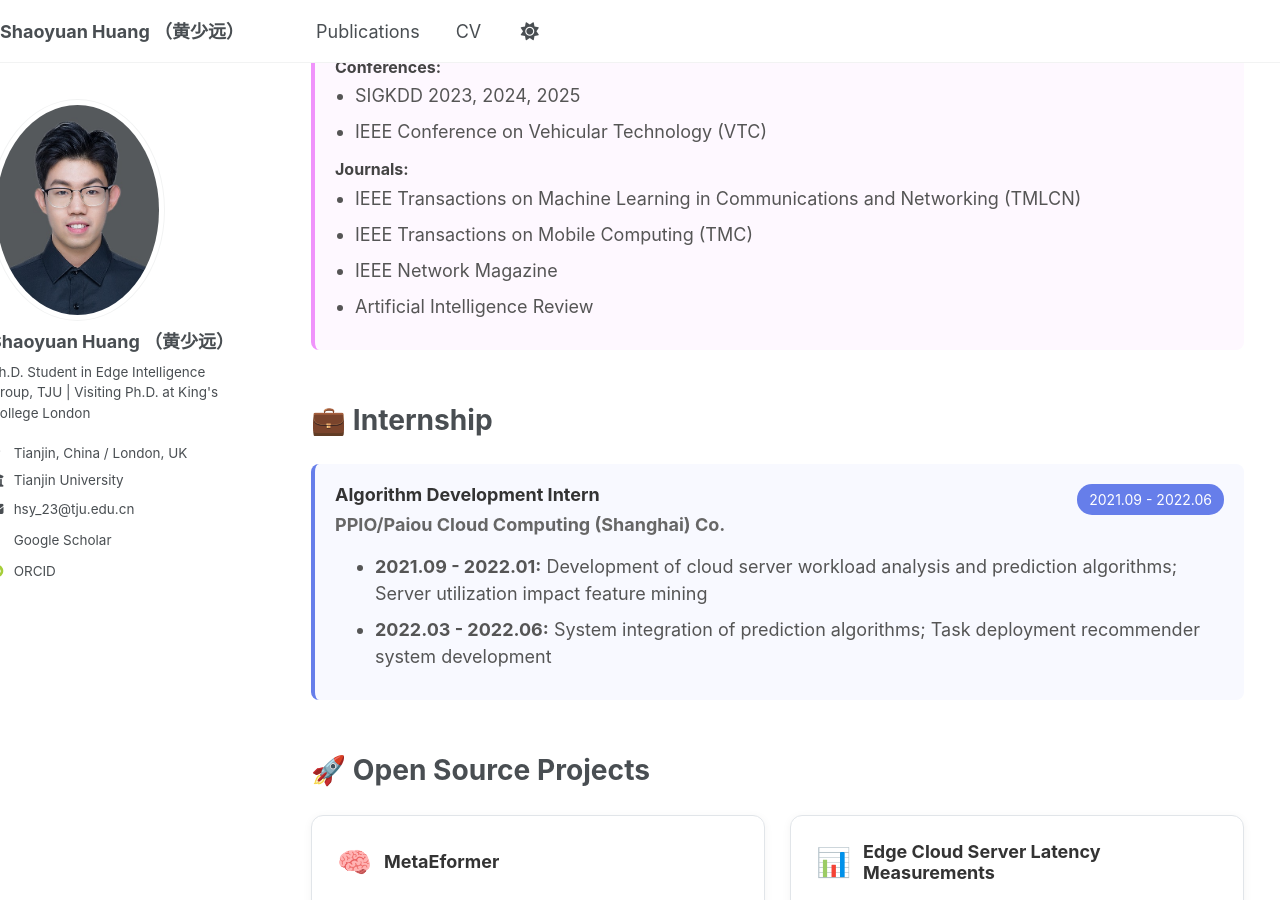
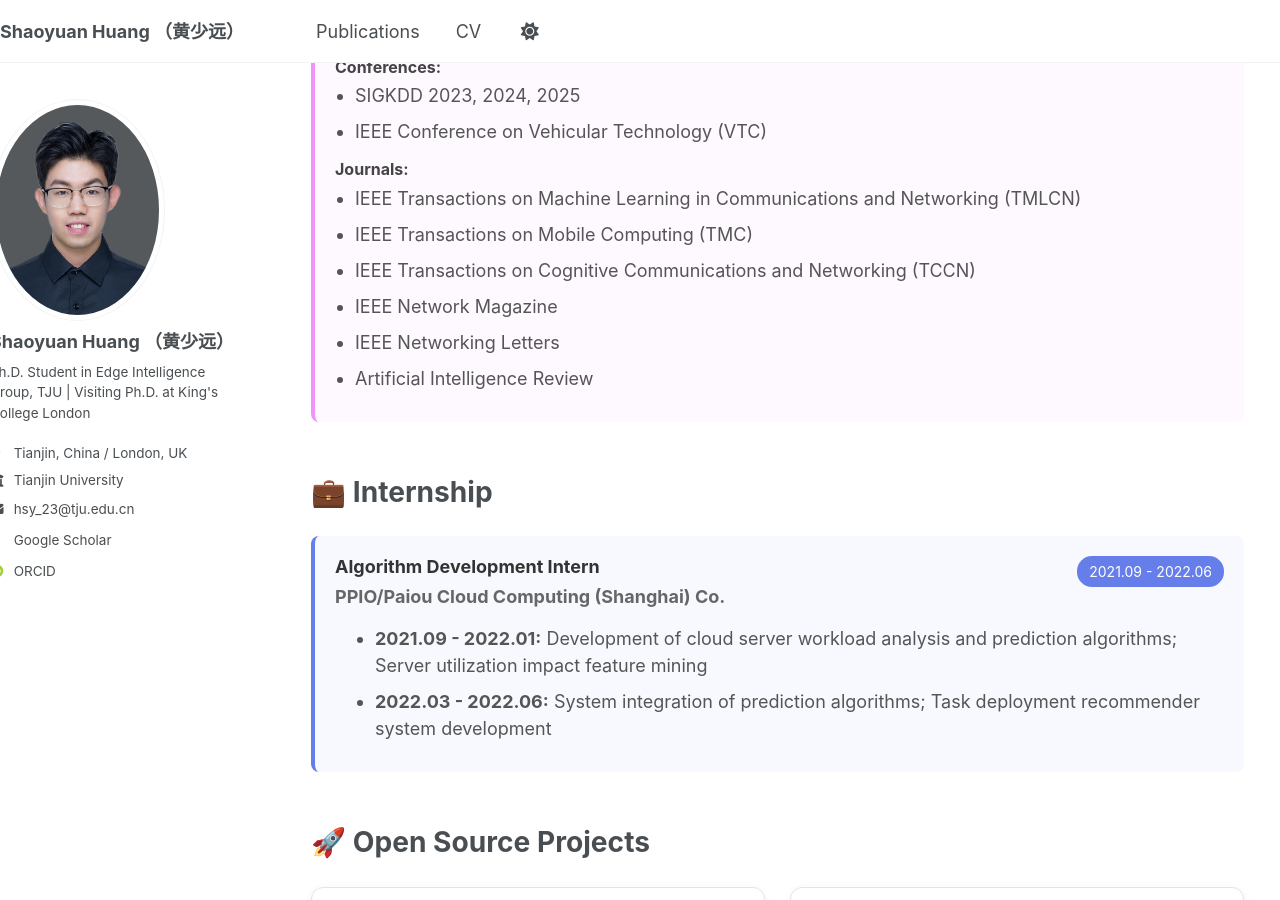
Before and after one commit to hsy23/ShaoyuanHuang, a Jekyll site: the page built from _pages/about.md, in a window 1280 px wide and 900 px high, scrolled down 2053 px. Built offline with Jekyll 4.4.1, drawn with Linux system fonts in a browser that asks for light colours; some web fonts are replaced.

Commit message:
增加审稿人

```diff
--- a/_pages/about.md
+++ b/_pages/about.md
@@ -186,7 +186,9 @@ I'm passionate about exploring the intersection of ML and systems, with a focus
         <ul style="margin: 5px 0; list-style-type: disc; padding-left: 20px;">
           <li>IEEE Transactions on Machine Learning in Communications and Networking (TMLCN)</li>
           <li>IEEE Transactions on Mobile Computing (TMC)</li>
+          <li>IEEE Transactions on Cognitive Communications and Networking (TCCN)</li>
           <li>IEEE Network Magazine</li>
+          <li>IEEE Networking Letters</li>
           <li>Artificial Intelligence Review</li>
         </ul>
       </div>
```
